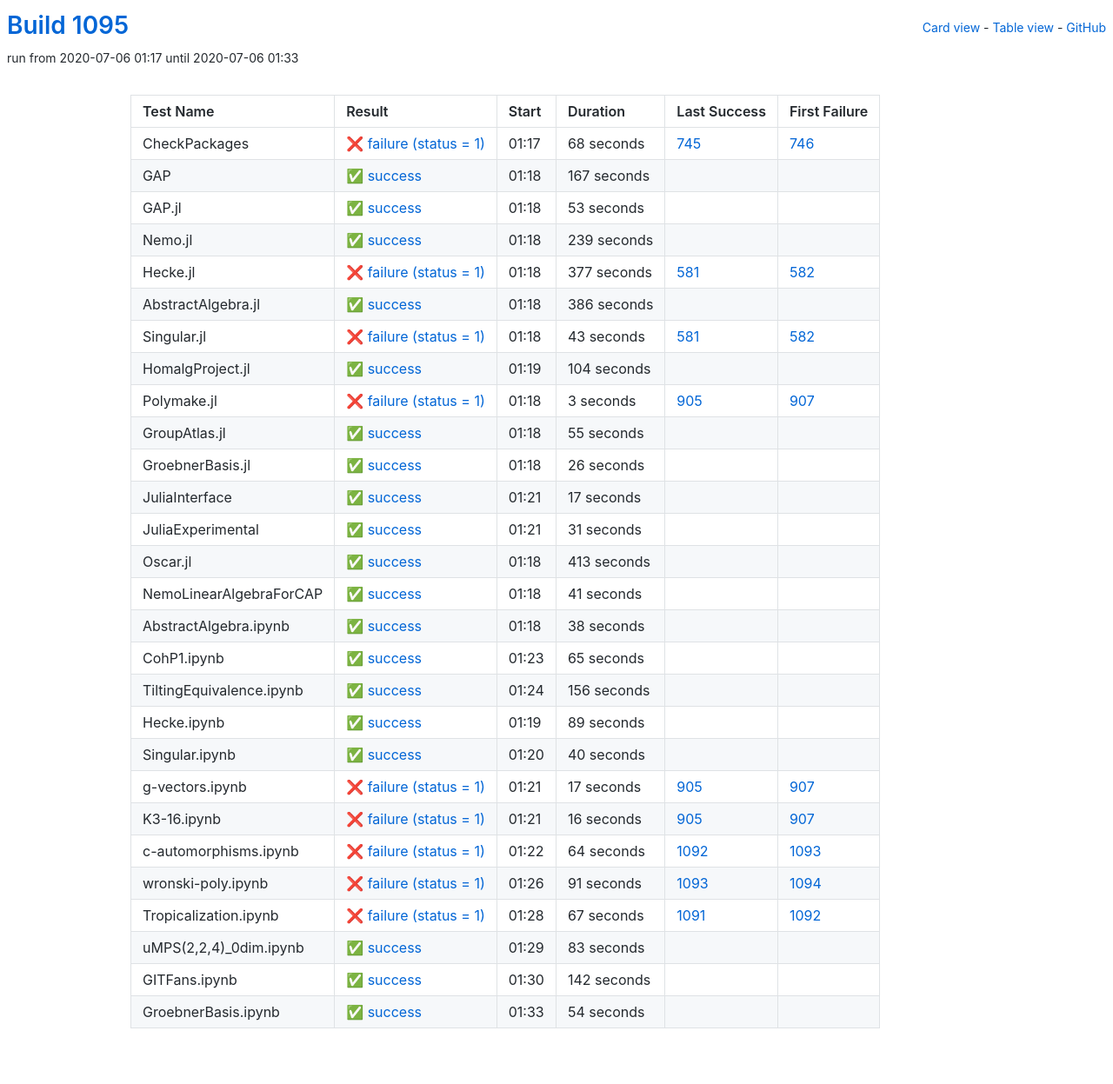
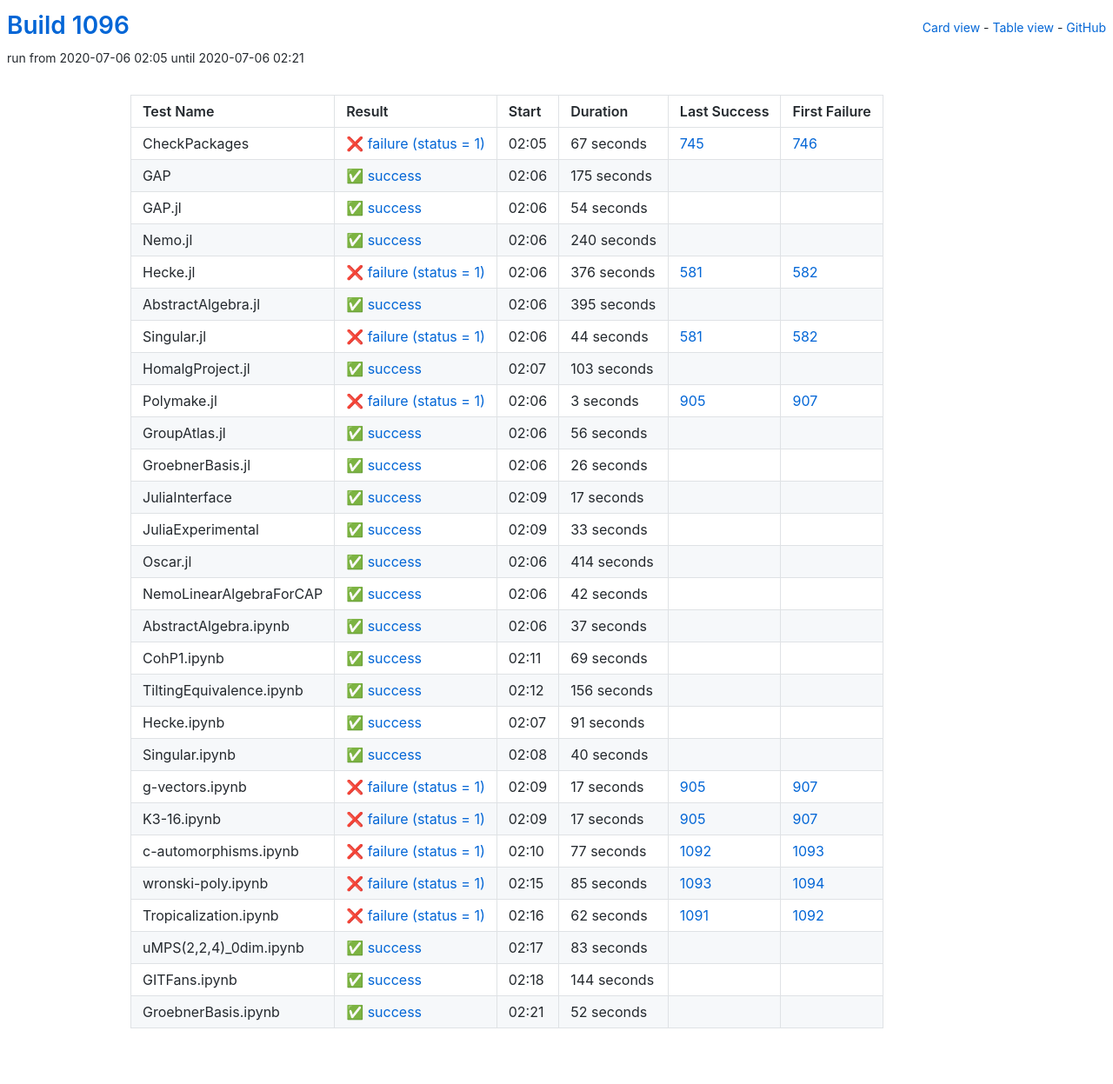
Before and after one commit to oscar-system/oscar-ci-status-1.4, a Jekyll site: the page built from table.html, in a window 1280 px wide. Shown: the whole page at 87% size. Built offline with Jekyll 4.4.1, drawn with Linux system fonts in a browser that asks for light colours.

Commit message:
Build #1096

```diff
--- a/_data/ci.yml
+++ b/_data/ci.yml
@@ -1,6 +1,6 @@
 ---
-build: 1095
-build_url: https://oscarci.mathematik.uni-kl.de/job/oscar-julia-1.4/1095/
+build: 1096
+build_url: https://oscarci.mathematik.uni-kl.de/job/oscar-julia-1.4/1096/
 job: oscar-julia-1.4
 organization: oscar-system
 repo: oscar-ci-status-1.4
@@ -8,104 +8,104 @@ repourl: https://github.com/oscar-system/oscar-ci-status-1.4
 tests:
 - name: CheckPackages
   id: checkpackages
-  log: https://oscarci.mathematik.uni-kl.de/job/oscar-julia-1.4/1095/artifact/logs/build-1095/CheckPackages.log
-  start: 2020-07-06 01:17
+  log: https://oscarci.mathematik.uni-kl.de/job/oscar-julia-1.4/1096/artifact/logs/build-1096/CheckPackages.log
+  start: 2020-07-06 02:05
   success: false
   exitcode: 1
   status: failure
-  duration: 68
+  duration: 67
   last_success: 745
   last_success_url: https://oscarci.mathematik.uni-kl.de/job/oscar-julia-1.4/745/
   first_failure: 746
   first_failure_url: https://oscarci.mathematik.uni-kl.de/job/oscar-julia-1.4/746/
 - name: GAP
   id: gap
-  log: https://oscarci.mathematik.uni-kl.de/job/oscar-julia-1.4/1095/artifact/logs/build-1095/GAP.log
-  start: 2020-07-06 01:18
+  log: https://oscarci.mathematik.uni-kl.de/job/oscar-julia-1.4/1096/artifact/logs/build-1096/GAP.log
+  start: 2020-07-06 02:06
   success: true
   exitcode: 0
   status: success
-  duration: 167
+  duration: 175
   last_success: false
   last_success_url:
   first_failure: false
   first_failure_url:
 - name: GAP.jl
   id: gap-jl
-  log: https://oscarci.mathematik.uni-kl.de/job/oscar-julia-1.4/1095/artifact/logs/build-1095/GAP.jl.log
-  start: 2020-07-06 01:18
+  log: https://oscarci.mathematik.uni-kl.de/job/oscar-julia-1.4/1096/artifact/logs/build-1096/GAP.jl.log
+  start: 2020-07-06 02:06
   success: true
   exitcode: 0
   status: success
-  duration: 53
+  duration: 54
   last_success: false
   last_success_url:
   first_failure: false
   first_failure_url:
 - name: Nemo.jl
   id: nemo-jl
-  log: https://oscarci.mathematik.uni-kl.de/job/oscar-julia-1.4/1095/artifact/logs/build-1095/Nemo.jl.log
-  start: 2020-07-06 01:18
+  log: https://oscarci.mathematik.uni-kl.de/job/oscar-julia-1.4/1096/artifact/logs/build-1096/Nemo.jl.log
+  start: 2020-07-06 02:06
   success: true
   exitcode: 0
   status: success
-  duration: 239
+  duration: 240
   last_success: false
   last_success_url:
   first_failure: false
   first_failure_url:
 - name: Hecke.jl
   id: hecke-jl
-  log: https://oscarci.mathematik.uni-kl.de/job/oscar-julia-1.4/1095/artifact/logs/build-1095/Hecke.jl.log
-  start: 2020-07-06 01:18
+  log: https://oscarci.mathematik.uni-kl.de/job/oscar-julia-1.4/1096/artifact/logs/build-1096/Hecke.jl.log
+  start: 2020-07-06 02:06
   success: false
   exitcode: 1
   status: failure
-  duration: 377
+  duration: 376
   last_success: 581
   last_success_url: https://oscarci.mathematik.uni-kl.de/job/oscar-julia-1.4/581/
   first_failure: 582
   first_failure_url: https://oscarci.mathematik.uni-kl.de/job/oscar-julia-1.4/582/
 - name: AbstractAlgebra.jl
   id: abstractalgebra-jl
-  log: https://oscarci.mathematik.uni-kl.de/job/oscar-julia-1.4/1095/artifact/logs/build-1095/AbstractAlgebra.jl.log
-  start: 2020-07-06 01:18
+  log: https://oscarci.mathematik.uni-kl.de/job/oscar-julia-1.4/1096/artifact/logs/build-1096/AbstractAlgebra.jl.log
+  start: 2020-07-06 02:06
   success: true
   exitcode: 0
   status: success
-  duration: 386
+  duration: 395
   last_success: false
   last_success_url:
   first_failure: false
   first_failure_url:
 - name: Singular.jl
   id: singular-jl
-  log: https://oscarci.mathematik.uni-kl.de/job/oscar-julia-1.4/1095/artifact/logs/build-1095/Singular.jl.log
-  start: 2020-07-06 01:18
+  log: https://oscarci.mathematik.uni-kl.de/job/oscar-julia-1.4/1096/artifact/logs/build-1096/Singular.jl.log
+  start: 2020-07-06 02:06
   success: false
   exitcode: 1
   status: failure
-  duration: 43
+  duration: 44
   last_success: 581
   last_success_url: https://oscarci.mathematik.uni-kl.de/job/oscar-julia-1.4/581/
   first_failure: 582
   first_failure_url: https://oscarci.mathematik.uni-kl.de/job/oscar-julia-1.4/582/
 - name: HomalgProject.jl
   id: homalgproject-jl
-  log: https://oscarci.mathematik.uni-kl.de/job/oscar-julia-1.4/1095/artifact/logs/build-1095/HomalgProject.jl.log
-  start: 2020-07-06 01:19
+  log: https://oscarci.mathematik.uni-kl.de/job/oscar-julia-1.4/1096/artifact/logs/build-1096/HomalgProject.jl.log
+  start: 2020-07-06 02:07
   success: true
   exitcode: 0
   status: success
-  duration: 104
+  duration: 103
   last_success: false
   last_success_url:
   first_failure: false
   first_failure_url:
 - name: Polymake.jl
   id: polymake-jl
-  log: https://oscarci.mathematik.uni-kl.de/job/oscar-julia-1.4/1095/artifact/logs/build-1095/Polymake.jl.log
-  start: 2020-07-06 01:18
+  log: https://oscarci.mathematik.uni-kl.de/job/oscar-julia-1.4/1096/artifact/logs/build-1096/Polymake.jl.log
+  start: 2020-07-06 02:06
   success: false
   exitcode: 1
   status: failure
@@ -116,20 +116,20 @@ tests:
   first_failure_url: https://oscarci.mathematik.uni-kl.de/job/oscar-julia-1.4/907/
 - name: GroupAtlas.jl
   id: groupatlas-jl
-  log: https://oscarci.mathematik.uni-kl.de/job/oscar-julia-1.4/1095/artifact/logs/build-1095/GroupAtlas.jl.log
-  start: 2020-07-06 01:18
+  log: https://oscarci.mathematik.uni-kl.de/job/oscar-julia-1.4/1096/artifact/logs/build-1096/GroupAtlas.jl.log
+  start: 2020-07-06 02:06
   success: true
   exitcode: 0
   status: success
-  duration: 55
+  duration: 56
   last_success: false
   last_success_url:
   first_failure: false
   first_failure_url:
 - name: GroebnerBasis.jl
   id: groebnerbasis-jl
-  log: https://oscarci.mathematik.uni-kl.de/job/oscar-julia-1.4/1095/artifact/logs/build-1095/GroebnerBasis.jl.log
-  start: 2020-07-06 01:18
+  log: https://oscarci.mathematik.uni-kl.de/job/oscar-julia-1.4/1096/artifact/logs/build-1096/GroebnerBasis.jl.log
+  start: 2020-07-06 02:06
   success: true
   exitcode: 0
   status: success
@@ -140,8 +140,8 @@ tests:
   first_failure_url:
 - name: JuliaInterface
   id: juliainterface
-  log: https://oscarci.mathematik.uni-kl.de/job/oscar-julia-1.4/1095/artifact/logs/build-1095/JuliaInterface.log
-  start: 2020-07-06 01:21
+  log: https://oscarci.mathematik.uni-kl.de/job/oscar-julia-1.4/1096/artifact/logs/build-1096/JuliaInterface.log
+  start: 2020-07-06 02:09
   success: true
   exitcode: 0
   status: success
@@ -152,68 +152,68 @@ tests:
   first_failure_url:
 - name: JuliaExperimental
   id: juliaexperimental
-  log: https://oscarci.mathematik.uni-kl.de/job/oscar-julia-1.4/1095/artifact/logs/build-1095/JuliaExperimental.log
-  start: 2020-07-06 01:21
+  log: https://oscarci.mathematik.uni-kl.de/job/oscar-julia-1.4/1096/artifact/logs/build-1096/JuliaExperimental.log
+  start: 2020-07-06 02:09
   success: true
   exitcode: 0
   status: success
-  duration: 31
+  duration: 33
   last_success: false
   last_success_url:
   first_failure: false
   first_failure_url:
 - name: Oscar.jl
   id: oscar-jl
-  log: https://oscarci.mathematik.uni-kl.de/job/oscar-julia-1.4/1095/artifact/logs/build-1095/Oscar.jl.log
-  start: 2020-07-06 01:18
+  log: https://oscarci.mathematik.uni-kl.de/job/oscar-julia-1.4/1096/artifact/logs/build-1096/Oscar.jl.log
+  start: 2020-07-06 02:06
   success: true
   exitcode: 0
   status: success
-  duration: 413
+  duration: 414
   last_success: false
   last_success_url:
   first_failure: false
   first_failure_url:
 - name: NemoLinearAlgebraForCAP
   id: nemolinearalgebraforcap
-  log: https://oscarci.mathematik.uni-kl.de/job/oscar-julia-1.4/1095/artifact/logs/build-1095/NemoLinearAlgebraForCAP.log
-  start: 2020-07-06 01:18
+  log: https://oscarci.mathematik.uni-kl.de/job/oscar-julia-1.4/1096/artifact/logs/build-1096/NemoLinearAlgebraForCAP.log
+  start: 2020-07-06 02:06
   success: true
   exitcode: 0
   status: success
-  duration: 41
+  duration: 42
   last_success: false
   last_success_url:
   first_failure: false
   first_failure_url:
 - name: AbstractAlgebra.ipynb
   id: abstractalgebra-ipynb
-  log: https://oscarci.mathematik.uni-kl.de/job/oscar-julia-1.4/1095/artifact/logs/build-1095/AbstractAlgebra.ipynb.log
-  start: 2020-07-06 01:18
+  log: https://oscarci.mathematik.uni-kl.de/job/oscar-julia-1.4/1096/artifact/logs/build-1096/AbstractAlgebra.ipynb.log
+  start: 2020-07-06 02:06
   success: true
   exitcode: 0
   status: success
-  duration: 38
+  duration: 37
   last_success: false
   last_success_url:
   first_failure: false
   first_failure_url:
 - name: CohP1.ipynb
   id: cohp1-ipynb
-  log: https://oscarci.mathematik.uni-kl.de/job/oscar-julia-1.4/1095/artifact/logs/build-1095/CohP1.ipynb.log
-  start: 2020-07-06 01:23
+  log: https://oscarci.mathematik.uni-kl.de/job/oscar-julia-1.4/1096/artifact/logs/build-1096/CohP1.ipynb.log
+  start: 2020-07-06 02:11
   success: true
   exitcode: 0
   status: success
-  duration: 65
+  duration: 69
   last_success: false
   last_success_url:
   first_failure: false
   first_failure_url:
 - name: TiltingEquivalence.ipynb
   id: tiltingequivalence-ipynb
-  log: https://oscarci.mathematik.uni-kl.de/job/oscar-julia-1.4/1095/artifact/logs/build-1095/TiltingEquivalence.ipynb.log
-  start: 2020-07-06 01:24
+  log: https://oscarci.mathematik.uni-kl.de/job/oscar-julia-1.4/1096/artifact/logs/build-1096/TiltingEquivalence.ipynb.log
+  start: 2020-07-06 02:12
   success: true
   exitcode: 0
   status: success
@@ -224,20 +224,20 @@ tests:
   first_failure_url:
 - name: Hecke.ipynb
   id: hecke-ipynb
-  log: https://oscarci.mathematik.uni-kl.de/job/oscar-julia-1.4/1095/artifact/logs/build-1095/Hecke.ipynb.log
-  start: 2020-07-06 01:19
+  log: https://oscarci.mathematik.uni-kl.de/job/oscar-julia-1.4/1096/artifact/logs/build-1096/Hecke.ipynb.log
+  start: 2020-07-06 02:07
   success: true
   exitcode: 0
   status: success
-  duration: 89
+  duration: 91
   last_success: false
   last_success_url:
   first_failure: false
   first_failure_url:
 - name: Singular.ipynb
   id: singular-ipynb
-  log: https://oscarci.mathematik.uni-kl.de/job/oscar-julia-1.4/1095/artifact/logs/build-1095/Singular.ipynb.log
-  start: 2020-07-06 01:20
+  log: https://oscarci.mathematik.uni-kl.de/job/oscar-julia-1.4/1096/artifact/logs/build-1096/Singular.ipynb.log
+  start: 2020-07-06 02:08
   success: true
   exitcode: 0
   status: success
@@ -248,8 +248,8 @@ tests:
   first_failure_url:
 - name: g-vectors.ipynb
   id: g-vectors-ipynb
-  log: https://oscarci.mathematik.uni-kl.de/job/oscar-julia-1.4/1095/artifact/logs/build-1095/g-vectors.ipynb.log
-  start: 2020-07-06 01:21
+  log: https://oscarci.mathematik.uni-kl.de/job/oscar-julia-1.4/1096/artifact/logs/build-1096/g-vectors.ipynb.log
+  start: 2020-07-06 02:09
   success: false
   exitcode: 1
   status: failure
@@ -260,56 +260,56 @@ tests:
   first_failure_url: https://oscarci.mathematik.uni-kl.de/job/oscar-julia-1.4/907/
 - name: K3-16.ipynb
   id: k3-16-ipynb
-  log: https://oscarci.mathematik.uni-kl.de/job/oscar-julia-1.4/1095/artifact/logs/build-1095/K3-16.ipynb.log
-  start: 2020-07-06 01:21
+  log: https://oscarci.mathematik.uni-kl.de/job/oscar-julia-1.4/1096/artifact/logs/build-1096/K3-16.ipynb.log
+  start: 2020-07-06 02:09
   success: false
   exitcode: 1
   status: failure
-  duration: 16
+  duration: 17
   last_success: 905
   last_success_url: https://oscarci.mathematik.uni-kl.de/job/oscar-julia-1.4/905/
   first_failure: 907
   first_failure_url: https://oscarci.mathematik.uni-kl.de/job/oscar-julia-1.4/907/
 - name: c-automorphisms.ipynb
   id: c-automorphisms-ipynb
-  log: https://oscarci.mathematik.uni-kl.de/job/oscar-julia-1.4/1095/artifact/logs/build-1095/c-automorphisms.ipynb.log
-  start: 2020-07-06 01:22
+  log: https://oscarci.mathematik.uni-kl.de/job/oscar-julia-1.4/1096/artifact/logs/build-1096/c-automorphisms.ipynb.log
+  start: 2020-07-06 02:10
   success: false
   exitcode: 1
   status: failure
-  duration: 64
+  duration: 77
   last_success: 1092
   last_success_url: https://oscarci.mathematik.uni-kl.de/job/oscar-julia-1.4/1092/
   first_failure: 1093
   first_failure_url: https://oscarci.mathematik.uni-kl.de/job/oscar-julia-1.4/1093/
 - name: wronski-poly.ipynb
   id: wronski-poly-ipynb
-  log: https://oscarci.mathematik.uni-kl.de/job/oscar-julia-1.4/1095/artifact/logs/build-1095/wronski-poly.ipynb.log
-  start: 2020-07-06 01:26
+  log: https://oscarci.mathematik.uni-kl.de/job/oscar-julia-1.4/1096/artifact/logs/build-1096/wronski-poly.ipynb.log
+  start: 2020-07-06 02:15
   success: false
   exitcode: 1
   status: failure
-  duration: 91
+  duration: 85
   last_success: 1093
   last_success_url: https://oscarci.mathematik.uni-kl.de/job/oscar-julia-1.4/1093/
   first_failure: 1094
   first_failure_url: https://oscarci.mathematik.uni-kl.de/job/oscar-julia-1.4/1094/
 - name: Tropicalization.ipynb
   id: tropicalization-ipynb
-  log: https://oscarci.mathematik.uni-kl.de/job/oscar-julia-1.4/1095/artifact/logs/build-1095/Tropicalization.ipynb.log
-  start: 2020-07-06 01:28
+  log: https://oscarci.mathematik.uni-kl.de/job/oscar-julia-1.4/1096/artifact/logs/build-1096/Tropicalization.ipynb.log
+  start: 2020-07-06 02:16
   success: false
   exitcode: 1
   status: failure
-  duration: 67
+  duration: 62
   last_success: 1091
   last_success_url: https://oscarci.mathematik.uni-kl.de/job/oscar-julia-1.4/1091/
   first_failure: 1092
   first_failure_url: https://oscarci.mathematik.uni-kl.de/job/oscar-julia-1.4/1092/
 - name: uMPS(2,2,4)_0dim.ipynb
   id: umps-2-2-4-0dim-ipynb
-  log: https://oscarci.mathematik.uni-kl.de/job/oscar-julia-1.4/1095/artifact/logs/build-1095/uMPS-2-2-4-_0dim.ipynb.log
-  start: 2020-07-06 01:29
+  log: https://oscarci.mathematik.uni-kl.de/job/oscar-julia-1.4/1096/artifact/logs/build-1096/uMPS-2-2-4-_0dim.ipynb.log
+  start: 2020-07-06 02:17
   success: true
   exitcode: 0
   status: success
@@ -320,24 +320,24 @@ tests:
   first_failure_url:
 - name: GITFans.ipynb
   id: gitfans-ipynb
-  log: https://oscarci.mathematik.uni-kl.de/job/oscar-julia-1.4/1095/artifact/logs/build-1095/GITFans.ipynb.log
-  start: 2020-07-06 01:30
+  log: https://oscarci.mathematik.uni-kl.de/job/oscar-julia-1.4/1096/artifact/logs/build-1096/GITFans.ipynb.log
+  start: 2020-07-06 02:18
   success: true
   exitcode: 0
   status: success
-  duration: 142
+  duration: 144
   last_success: false
   last_success_url:
   first_failure: false
   first_failure_url:
 - name: GroebnerBasis.ipynb
   id: groebnerbasis-ipynb
-  log: https://oscarci.mathematik.uni-kl.de/job/oscar-julia-1.4/1095/artifact/logs/build-1095/GroebnerBasis.ipynb.log
-  start: 2020-07-06 01:33
+  log: https://oscarci.mathematik.uni-kl.de/job/oscar-julia-1.4/1096/artifact/logs/build-1096/GroebnerBasis.ipynb.log
+  start: 2020-07-06 02:21
   success: true
   exitcode: 0
   status: success
-  duration: 54
+  duration: 52
   last_success: false
   last_success_url:
   first_failure: false
```
Also changed, not shown: README.md.
